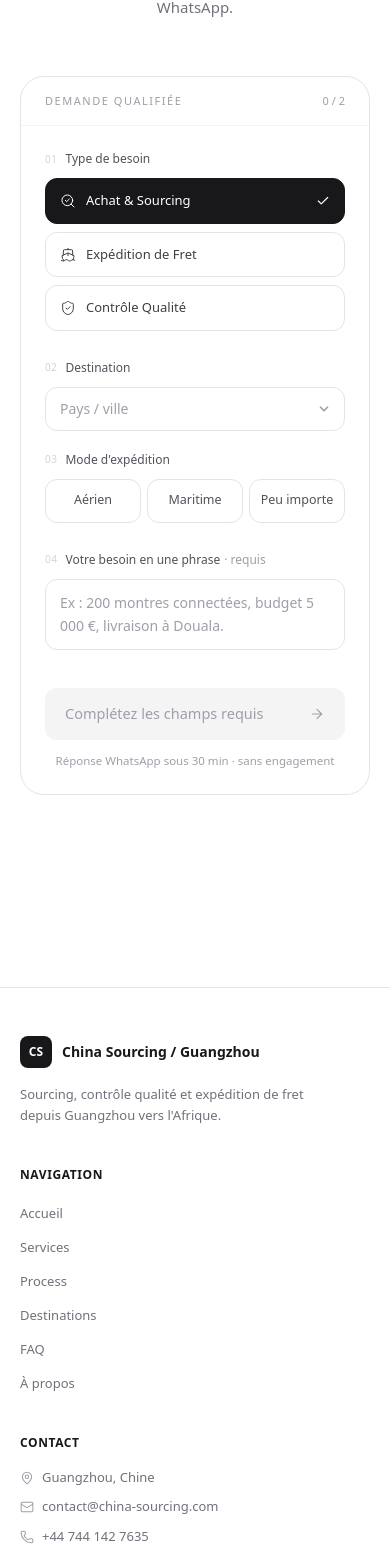
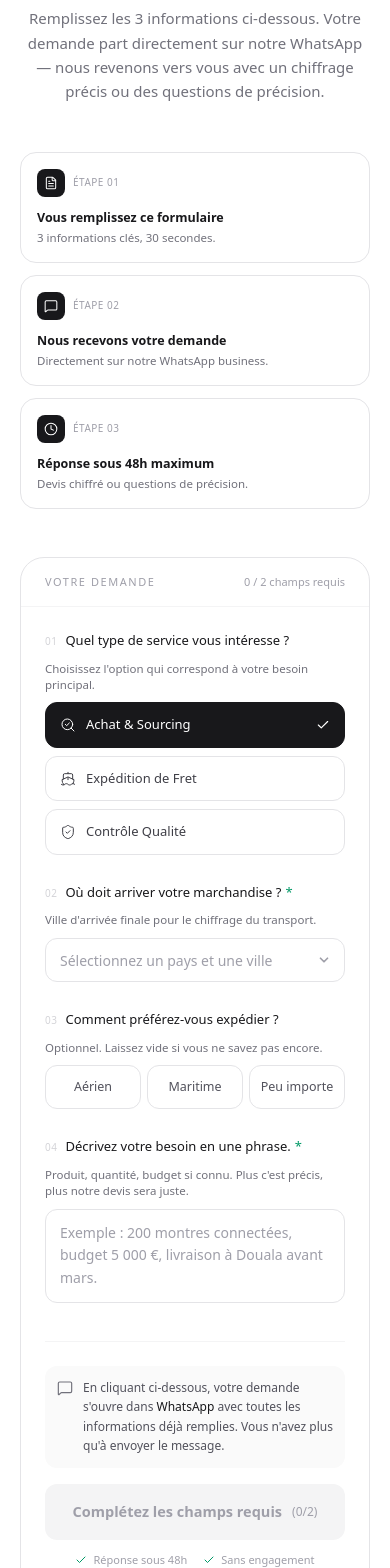
Before and after one commit to PATAWALA/China-Sourcing-, a Next.js app: page / in a window 390 px wide. Shown: the part 4812-6380 px from the top of the page. Built offline with nearby package versions, Linux system fonts and the light colour scheme.

Commit message:
984 update

```diff
--- a/src/components/sections/QualifiedForm.tsx
+++ b/src/components/sections/QualifiedForm.tsx
@@ -1,7 +1,7 @@
 "use client";
 
 import { useMemo, useState } from "react";
-import { ArrowRight, Check } from "lucide-react";
+import { ArrowRight, Check, MessageSquare, Clock, FileText } from "lucide-react";
 import { services, destinations } from "@/data/content";
 import { buildWhatsAppUrl } from "@/lib/whatsapp";
 import { Container } from "@/components/ui/Container";
@@ -11,6 +11,24 @@ const MODES = [
   { id: "aerien", label: "Aérien" },
   { id: "maritime", label: "Maritime" },
   { id: "indifferent", label: "Peu importe" },
+] as const;
+
+const STEPS = [
+  {
+    icon: FileText,
+    title: "Vous remplissez ce formulaire",
+    desc: "3 informations clés, 30 secondes.",
+  },
+  {
+    icon: MessageSquare,
+    title: "Nous recevons votre demande",
+    desc: "Directement sur notre WhatsApp business.",
+  },
+  {
+    icon: Clock,
+    title: "Réponse sous 48h maximum",
+    desc: "Devis chiffré ou questions de précision.",
+  },
 ] as const;
 
 export function QualifiedForm() {
@@ -40,34 +58,69 @@ export function QualifiedForm() {
     <section id="contact" className="py-24 sm:py-32">
       <Container>
         <div className="mx-auto max-w-2xl">
-          {/* Header */}
+          {/* Header explicite */}
           <div className="text-center">
             <p className="text-[11px] font-medium uppercase tracking-[0.18em] text-zinc-400">
-              Devis
+              Demande de devis
             </p>
             <h2 className="mt-4 text-[32px] font-semibold leading-[1.1] tracking-tight text-zinc-900 sm:text-[42px]">
-              Décrivez votre besoin.
+              Recevez un devis chiffré
+              <br className="hidden sm:block" /> sous 48h.
             </h2>
-            <p className="mx-auto mt-5 max-w-md text-[15px] leading-relaxed text-zinc-500">
-              Réponse qualifiée sous 48h, directement sur WhatsApp.
+            <p className="mx-auto mt-5 max-w-lg text-[15px] leading-relaxed text-zinc-500">
+              Remplissez les 3 informations ci-dessous. Votre demande part
+              directement sur notre WhatsApp — nous revenons vers vous avec un
+              chiffrage précis ou des questions de précision.
             </p>
           </div>
 
-          {/* Form card */}
-          <div className="mt-14 overflow-hidden rounded-3xl border border-zinc-200 bg-white">
+          {/* Process en 3 étapes — rassure sur ce qui se passe */}
+          <ol className="mt-12 grid gap-3 sm:grid-cols-3">
+            {STEPS.map((step, i) => {
+              const Icon = step.icon;
+              return (
+                <li
+                  key={step.title}
+                  className="rounded-2xl border border-zinc-200 bg-white p-4"
+                >
+                  <div className="flex items-center gap-2">
+                    <span className="flex h-7 w-7 items-center justify-center rounded-lg bg-zinc-900 text-white">
+                      <Icon className="h-3.5 w-3.5" strokeWidth={1.75} />
+                    </span>
+                    <span className="text-[10px] font-medium tabular-nums tracking-wider text-zinc-400">
+                      ÉTAPE 0{i + 1}
+                    </span>
+                  </div>
+                  <h3 className="mt-3 text-[12.5px] font-semibold leading-snug text-zinc-900">
+                    {step.title}
+                  </h3>
+                  <p className="mt-1 text-[11.5px] leading-snug text-zinc-500">
+                    {step.desc}
+                  </p>
+                </li>
+              );
+            })}
+          </ol>
+
+          {/* Formulaire */}
+          <div className="mt-12 overflow-hidden rounded-3xl border border-zinc-200 bg-white">
             {/* Barre de progression */}
             <div className="flex items-center justify-between border-b border-zinc-100 px-6 py-4 sm:px-8">
               <span className="text-[11px] font-medium uppercase tracking-[0.14em] text-zinc-400">
-                Demande qualifiée
+                Votre demande
               </span>
               <span className="text-[11px] font-medium tabular-nums text-zinc-400">
-                {filledCount} / 2
+                {filledCount} / 2 champs requis
               </span>
             </div>
 
             <div className="flex flex-col gap-7 p-6 sm:p-8">
-              {/* Besoin */}
-              <Field index="01" label="Type de besoin">
+              {/* Q1 — Besoin */}
+              <Field
+                index="01"
+                label="Quel type de service vous intéresse ?"
+                helper="Choisissez l'option qui correspond à votre besoin principal."
+              >
                 <div className="grid grid-cols-1 gap-2 sm:grid-cols-3">
                   {services.map((s) => {
                     const Icon = s.icon;
@@ -99,9 +152,13 @@ export function QualifiedForm() {
                 </div>
               </Field>
 
-              {/* Destination + Mode */}
-              <div className="grid gap-5 sm:grid-cols-2">
-                <Field index="02" label="Destination">
+              {/* Q2 — Destination */}
+              <Field
+                index="02"
+                label="Où doit arriver votre marchandise ?"
+                helper="Ville d'arrivée finale pour le chiffrage du transport."
+                required
+              >
                 <div className="relative">
                   <select
                     value={destination}
@@ -112,7 +169,7 @@ export function QualifiedForm() {
                     )}
                   >
                     <option value="" disabled>
-                        Pays / ville
+                      Sélectionnez un pays et une ville
                     </option>
                     {destinations.map((d) => (
                       <optgroup key={d.country} label={d.country}>
@@ -141,7 +198,12 @@ export function QualifiedForm() {
                 </div>
               </Field>
 
-                <Field index="03" label="Mode d'expédition">
+              {/* Q3 — Mode */}
+              <Field
+                index="03"
+                label="Comment préférez-vous expédier ?"
+                helper="Optionnel. Laissez vide si vous ne savez pas encore."
+              >
                 <div className="grid grid-cols-3 gap-1.5">
                   {MODES.map((m) => {
                     const active = mode === m.id;
@@ -163,21 +225,38 @@ export function QualifiedForm() {
                   })}
                 </div>
               </Field>
-              </div>
 
-              {/* Détails */}
-              <Field index="04" label="Votre besoin en une phrase" required>
+              {/* Q4 — Détails */}
+              <Field
+                index="04"
+                label="Décrivez votre besoin en une phrase."
+                helper="Produit, quantité, budget si connu. Plus c'est précis, plus notre devis sera juste."
+                required
+              >
                 <textarea
-                  rows={2}
+                  rows={3}
                   value={details}
                   onChange={(e) => setDetails(e.target.value)}
-                  placeholder="Ex : 200 montres connectées, budget 5 000 €, livraison à Douala."
+                  placeholder="Exemple : 200 montres connectées, budget 5 000 €, livraison à Douala avant mars."
                   className="w-full resize-none rounded-xl border border-zinc-200 bg-white px-3.5 py-3 text-[14px] leading-relaxed outline-none transition-colors placeholder:text-zinc-400 focus:border-zinc-900"
                 />
               </Field>
 
               {/* CTA */}
-              <div className="mt-1">
+              <div className="mt-1 border-t border-zinc-100 pt-6">
+                <div className="mb-4 flex items-start gap-2.5 rounded-xl bg-zinc-50 p-3">
+                  <MessageSquare
+                    className="mt-0.5 h-4 w-4 shrink-0 text-zinc-500"
+                    strokeWidth={1.75}
+                  />
+                  <p className="text-[12px] leading-relaxed text-zinc-600">
+                    En cliquant ci-dessous, votre demande s&apos;ouvre dans
+                    <strong className="font-medium text-zinc-900"> WhatsApp</strong> avec
+                    toutes les informations déjà remplies. Vous n&apos;avez plus
+                    qu&apos;à envoyer le message.
+                  </p>
+                </div>
+
                 <a
                   href={canSubmit ? url : undefined}
                   target="_blank"
@@ -187,29 +266,42 @@ export function QualifiedForm() {
                     if (!canSubmit) e.preventDefault();
                   }}
                   className={cn(
-                    "flex h-13 w-full items-center justify-between gap-3 rounded-xl px-5 text-[14.5px] font-medium transition-all",
+                    "flex h-14 w-full items-center justify-center gap-2.5 rounded-xl px-5 text-[14.5px] font-semibold transition-all",
                     canSubmit
-                      ? "bg-zinc-900 text-white hover:bg-zinc-800 active:scale-[0.99]"
+                      ? "bg-emerald-600 text-white hover:bg-emerald-700 active:scale-[0.99]"
                       : "cursor-not-allowed bg-zinc-100 text-zinc-400",
                   )}
                 >
-                  <span>
-                    {canSubmit
-                      ? "Envoyer ma demande"
-                      : "Complétez les champs requis"}
+                  {canSubmit ? (
+                    <>
+                      <MessageSquare className="h-4 w-4" strokeWidth={1.75} />
+                      Envoyer ma demande sur WhatsApp
+                      <ArrowRight className="h-4 w-4" strokeWidth={1.75} />
+                    </>
+                  ) : (
+                    <>
+                      Complétez les champs requis
+                      <span className="text-[12px] font-normal text-zinc-400">
+                        ({filledCount}/2)
                       </span>
-                  <ArrowRight
-                    className={cn(
-                      "h-4 w-4 transition-transform",
-                      canSubmit && "group-hover:translate-x-0.5",
+                    </>
                   )}
-                    strokeWidth={1.75}
-                  />
                 </a>
 
-                <p className="mt-3 text-center text-[11.5px] text-zinc-400">
-                  Réponse WhatsApp sous 30 min · sans engagement
-                </p>
+                <div className="mt-3 flex flex-wrap items-center justify-center gap-x-4 gap-y-1.5 text-[11px] text-zinc-400">
+                  <span className="inline-flex items-center gap-1.5">
+                    <Check className="h-3 w-3 text-emerald-600" strokeWidth={2} />
+                    Réponse sous 48h
+                  </span>
+                  <span className="inline-flex items-center gap-1.5">
+                    <Check className="h-3 w-3 text-emerald-600" strokeWidth={2} />
+                    Sans engagement
+                  </span>
+                  <span className="inline-flex items-center gap-1.5">
+                    <Check className="h-3 w-3 text-emerald-600" strokeWidth={2} />
+                    Aucun paiement en ligne
+                  </span>
+                </div>
               </div>
             </div>
           </div>
@@ -222,25 +314,30 @@ export function QualifiedForm() {
 function Field({
   index,
   label,
+  helper,
   required,
   children,
 }: {
   index: string;
   label: string;
+  helper?: string;
   required?: boolean;
   children: React.ReactNode;
 }) {
   return (
     <div>
-      <div className="mb-2.5 flex items-center gap-2">
+      <div className="mb-2.5 flex items-baseline gap-2">
         <span className="text-[10px] font-medium tabular-nums tracking-wider text-zinc-300">
           {index}
         </span>
-        <label className="text-[12px] font-medium text-zinc-600">
+        <label className="text-[13px] font-medium text-zinc-900">
           {label}
-          {required && <span className="ml-1 text-zinc-400">· requis</span>}
+          {required && <span className="ml-1 text-emerald-600">*</span>}
         </label>
       </div>
+      {helper && (
+        <p className="mb-2.5 text-[11.5px] leading-snug text-zinc-500">{helper}</p>
+      )}
       {children}
     </div>
   );
```
Lines whose indentation alone changed are shown as unchanged.
